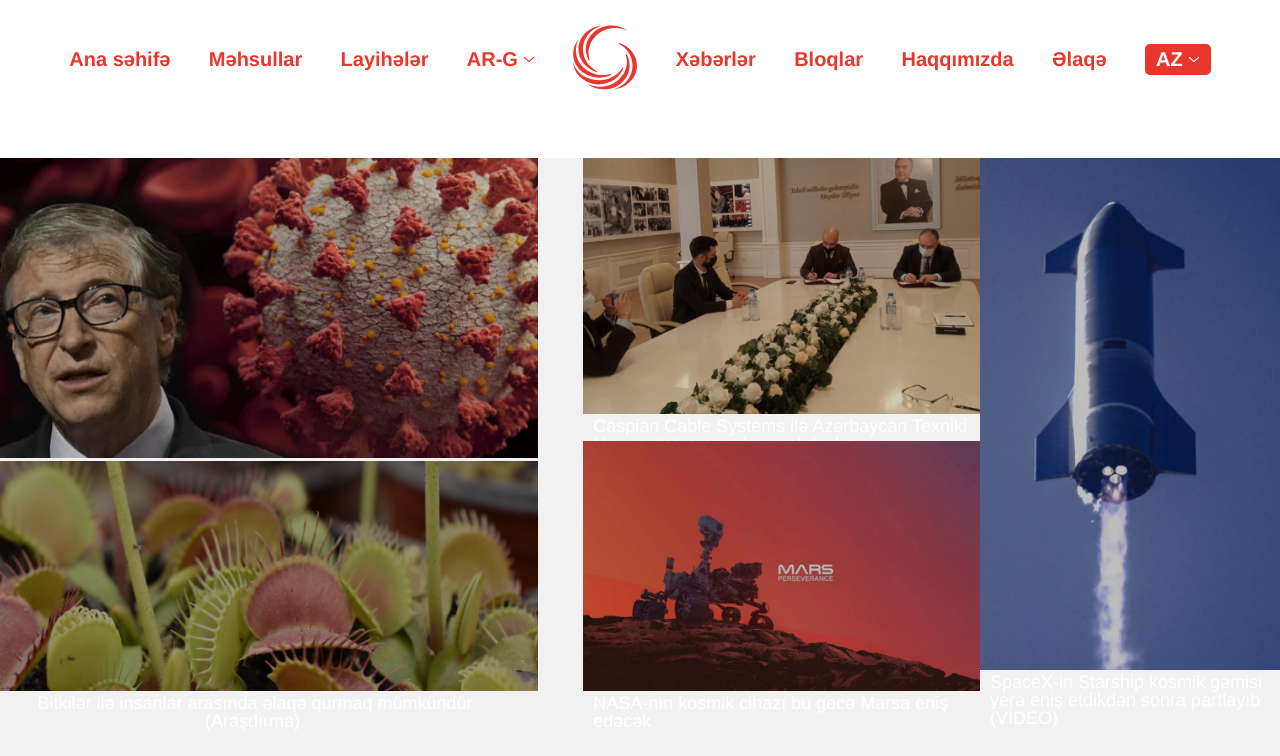
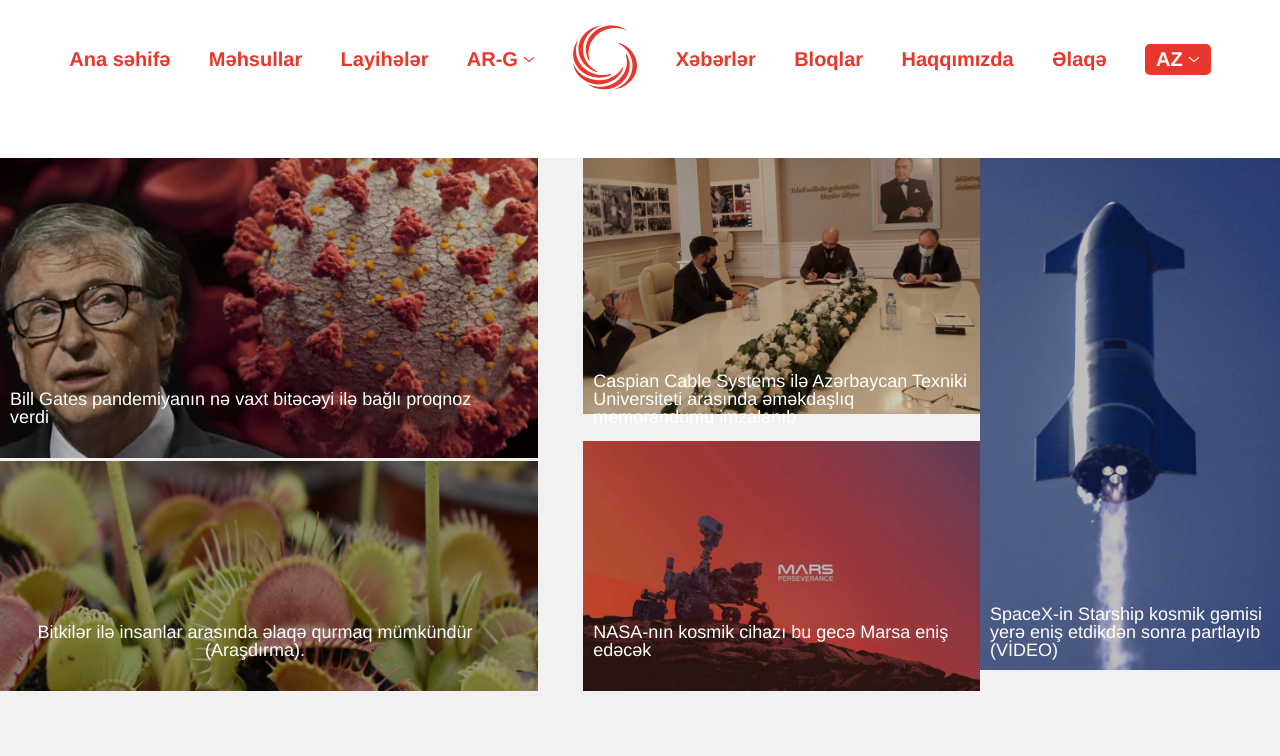
Before and after one commit to sem1103/caspianCable, a Next.js app: page /news in a window 1280 px wide. Shown: the top 756 px of the page. Built offline with nearby package versions, Linux system fonts and the light colour scheme.

Commit message:
news page

```diff
--- a/src/app/news/news.module.css
+++ b/src/app/news/news.module.css
@@ -11,7 +11,7 @@
       display: flex;
       justify-content: space-between;
       flex-wrap: wrap;
-      max-width: 1025px;
+      width:1025px;
 
       & .news_header {
 
@@ -46,6 +46,7 @@
           width: clamp(200px, 45vw, 500px);
           color: #FFFFFF;
           padding-left: 10px;
+          bottom: clamp(10px,3vw,35px);
           font-size: clamp(12px, 1.5vw, 18px);
         }
        & .first_text{
@@ -71,6 +72,7 @@
         position: absolute;
         width: clamp(200px, 45vw, 500px);
         color: #FFFFFF;
+        bottom: clamp(10px,3vw,35px);
         padding-left: 10px;
         font-size: clamp(12px, 1.5vw, 18px);
       }
@@ -137,14 +139,3 @@
     }
   }
 }
-
-@media (width<800) {
-  & .news_box {
-    display: block;
-
-    & .news_wrapper {
-      display: block;
-    }
-
-  }
-}
```
